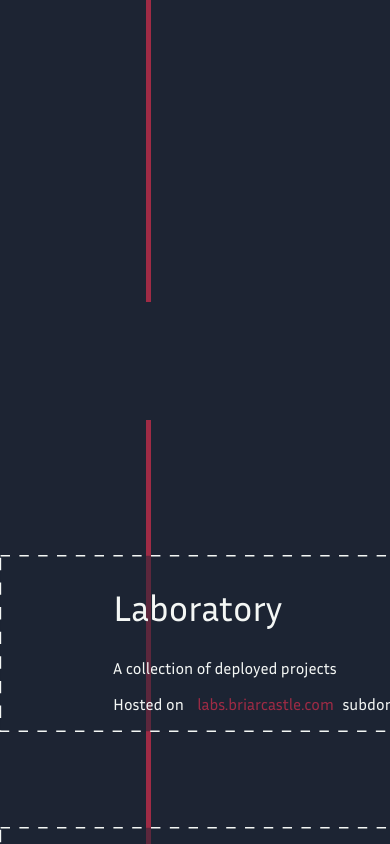
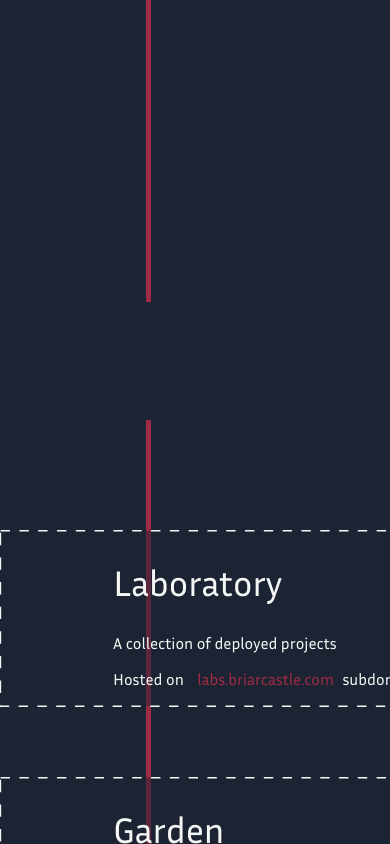
Before and after one commit to DODO-unique/BriarCastle-homepage, a React (Vite) app: page / in a window 390 px wide. Shown: the part 542-1386 px from the top of the page. Built offline with nearby package versions, Linux system fonts and the light colour scheme.

Commit message:
docs: add DESIGN.md with footer restore instructions\n\nAdd concise steps to restore the footer component and styles that were stashed for responsive work.\n\nCo-authored-by: Copilot <223556219+Copilot@users.noreply.github.com>

```diff
--- a/src/index.css
+++ b/src/index.css
@@ -49,7 +49,7 @@ body {
     /* Using cards-gap for vertical offset (already clamped). */
     --content-vertical-offset: var(--cards-gap);
     /* content vertical margin: min 40px @800px, max 245px @1440px (Figma-derived) */
-    --content-vertical-margin: clamp(2.500rem, 32.031vw - 13.516rem, 15.312rem);
+    --content-vertical-margin: clamp(2.500rem, 21.094vw - 8.047rem, 10.938rem);
 
     /* Card height token (largest card height from Figma) */
     /* card min-height: clamp between 800px and 1440px designs */
@@ -62,7 +62,7 @@ body {
     /* Vertical gap between stacked cards approximated from Figma */
     /* vertical gap between stacked cards: clamp between 800px and 1440px designs */
     /* min: 272px @800px (distance from top of Laboratory to top of Garden in node 131:78/84), max: 374px @1440px (distance in node 115:2) */
-    --cards-gap: clamp(5.938rem, 5.469vw - -3.203rem, 8.125rem);
+    --cards-gap: clamp(4.375rem, 9.375vw - 0.312rem, 8.125rem);
 
     /* min/max values used for this clamp: 272px (800px node), 374px (1440px node) */
 }
```
Also changed, not shown: 1 other file (tests, documents, lock files or other folders).
